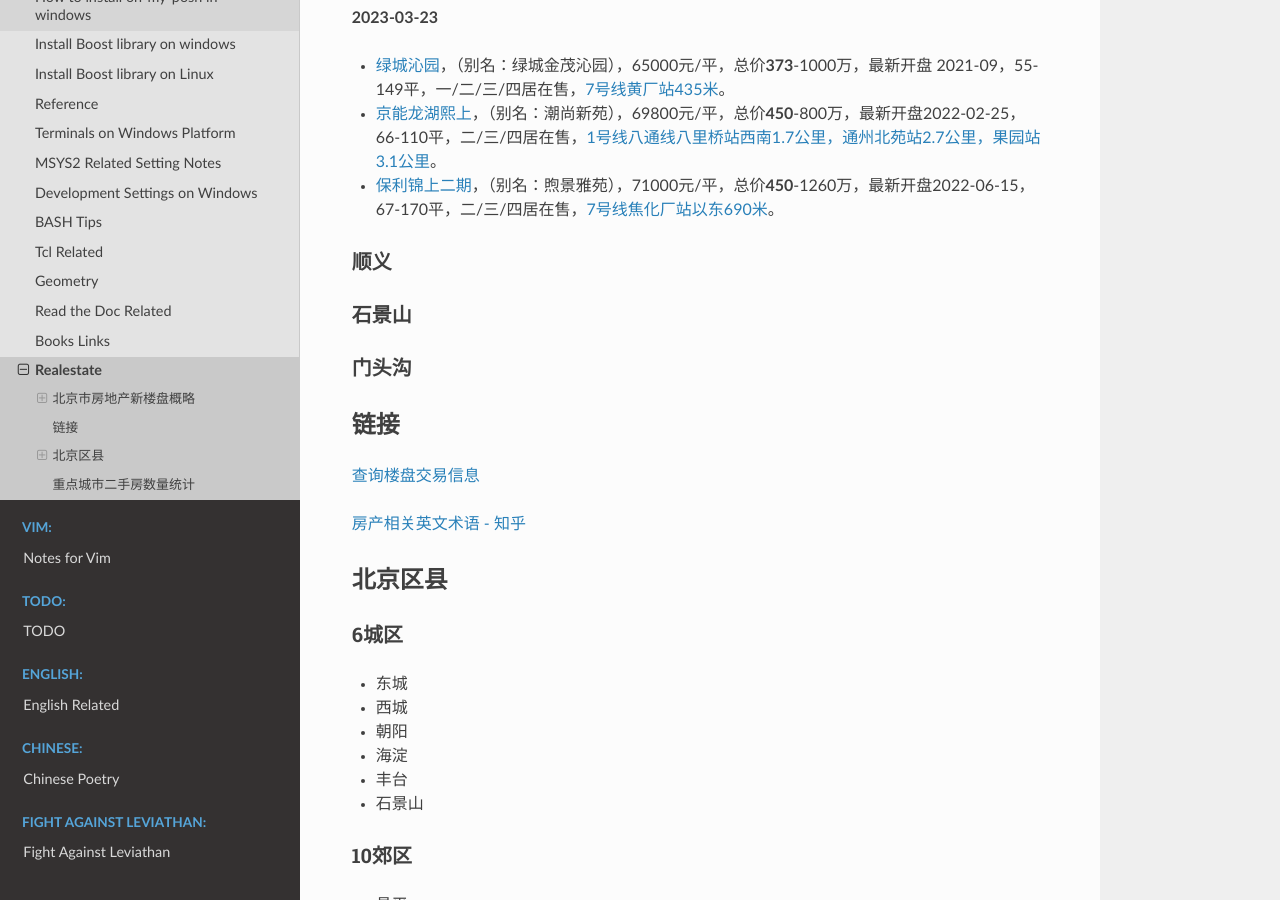
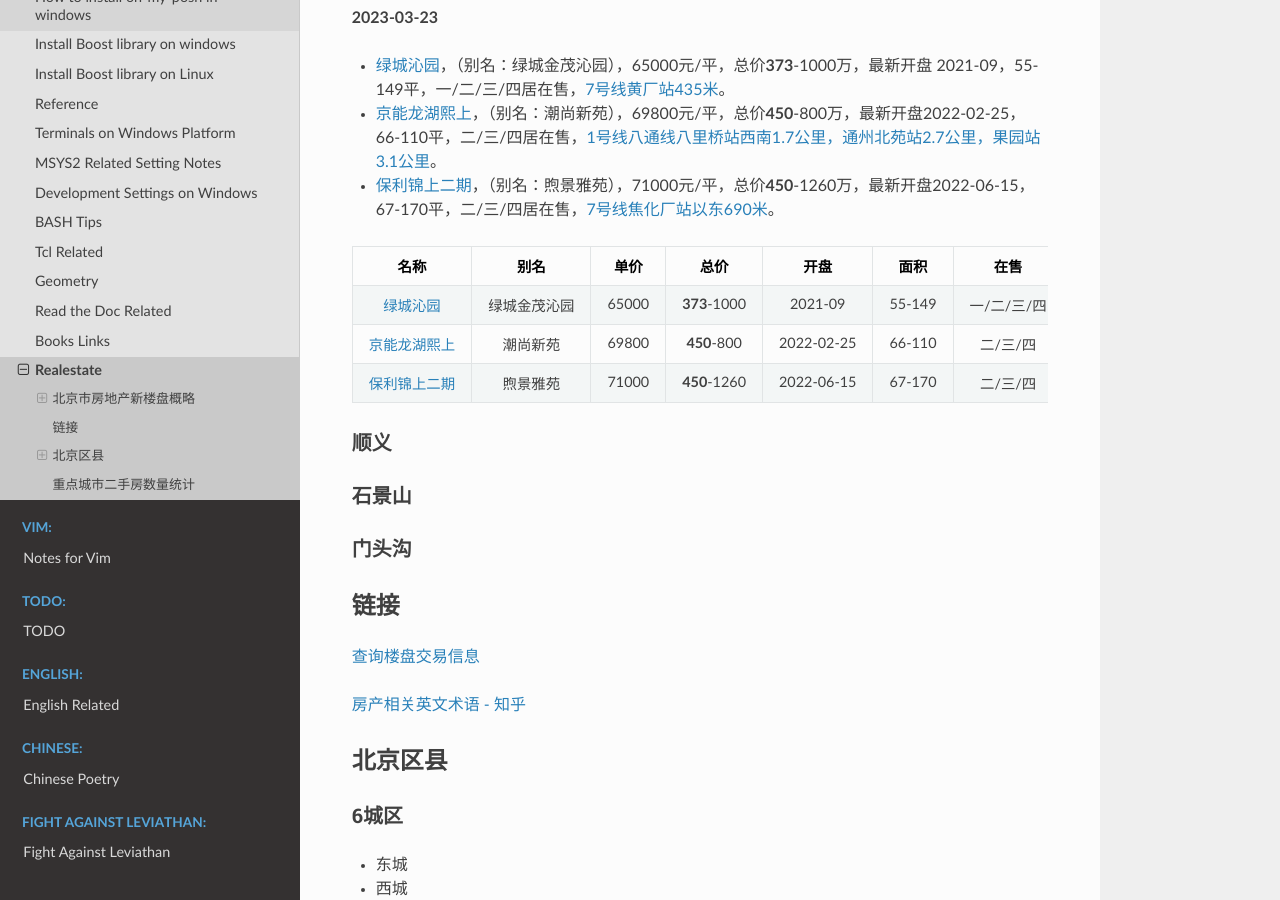
Before and after one commit to Pyrad/pyradnotes, a Sphinx documentation site: the page built from source/Notes/realestate.md, in a window 1280 px wide and 900 px high, scrolled down 2274 px. Built offline with Sphinx 7.4.7 and the Read the Docs theme 2.0.0, drawn with Linux system fonts in a browser that asks for light colours; a script that is not in the unit is left out.

Commit message:
Realestate A table for Chaoyang district

```diff
--- a/source/Notes/realestate.md
+++ b/source/Notes/realestate.md
@@ -10,7 +10,7 @@
 |东城|Done|西城|Done|朝阳|Done|
 |海淀|Done|丰台|Done|石景山|  |
 |昌平|Done|大兴|  |顺义|  |
-|房山|  |门头沟|  |平谷|  |
+|房山 |  |门头沟|  |平谷|  |
 |怀柔|  |密云|  |延庆|  |
 |通州|  |亦庄|  |-|  |
 
@@ -69,6 +69,17 @@
 - [绿城沁园](https://bj.fang.ke.com/loupan/p_lcqybmgxe/)，（别名：绿城金茂沁园），65000元/平，总价**373**-1000万，最新开盘 2021-09，55-149平，一/二/三/四居在售，[7号线黄厂站435米](https://j.map.baidu.com/44/TqMc)。
 - [京能龙湖熙上](https://bj.fang.ke.com/loupan/p_bmmlp/)，（别名：潮尚新苑），69800元/平，总价**450**-800万，最新开盘2022-02-25，66-110平，二/三/四居在售，[1号线八通线八里桥站西南1.7公里，通州北苑站2.7公里，果园站3.1公里](https://j.map.baidu.com/bb/bbLc)。
 - [保利锦上二期](https://bj.fang.ke.com/loupan/p_bljseqbmrds/)，（别名：煦景雅苑），71000元/平，总价**450**-1260万，最新开盘2022-06-15，67-170平，二/三/四居在售，[7号线焦化厂站以东690米](https://j.map.baidu.com/65/PbZf)。
+
+
+|名称 |别名 |单价 |总价 |开盘 |面积 |在售 |位置 |
+|:-:|:-:|:-:|:-:|:-:|:-:|:-:|---|
+|[绿城沁园](https://bj.fang.ke.com/loupan/p_lcqybmgxe/)|绿城金茂沁园|65000|**373**-1000|2021-09|55-149|一/二/三/四|[7号线黄厂站435米](https://j.map.baidu.com/44/TqMc)|
+|[京能龙湖熙上](https://bj.fang.ke.com/loupan/p_bmmlp/)|潮尚新苑|69800|**450**-800|2022-02-25|66-110|二/三/四|[1号线八通线八里桥站西南1.7公里，通州北苑站2.7公里，果园站3.1公里](https://j.map.baidu.com/bb/bbLc)|
+|[保利锦上二期](https://bj.fang.ke.com/loupan/p_bljseqbmrds/)|煦景雅苑|71000 |**450**-1260|2022-06-15|67-170|二/三/四|[7号线焦化厂站以东690米](https://j.map.baidu.com/65/PbZf)|
+
+
+
+
 
 ### 顺义
 
```
